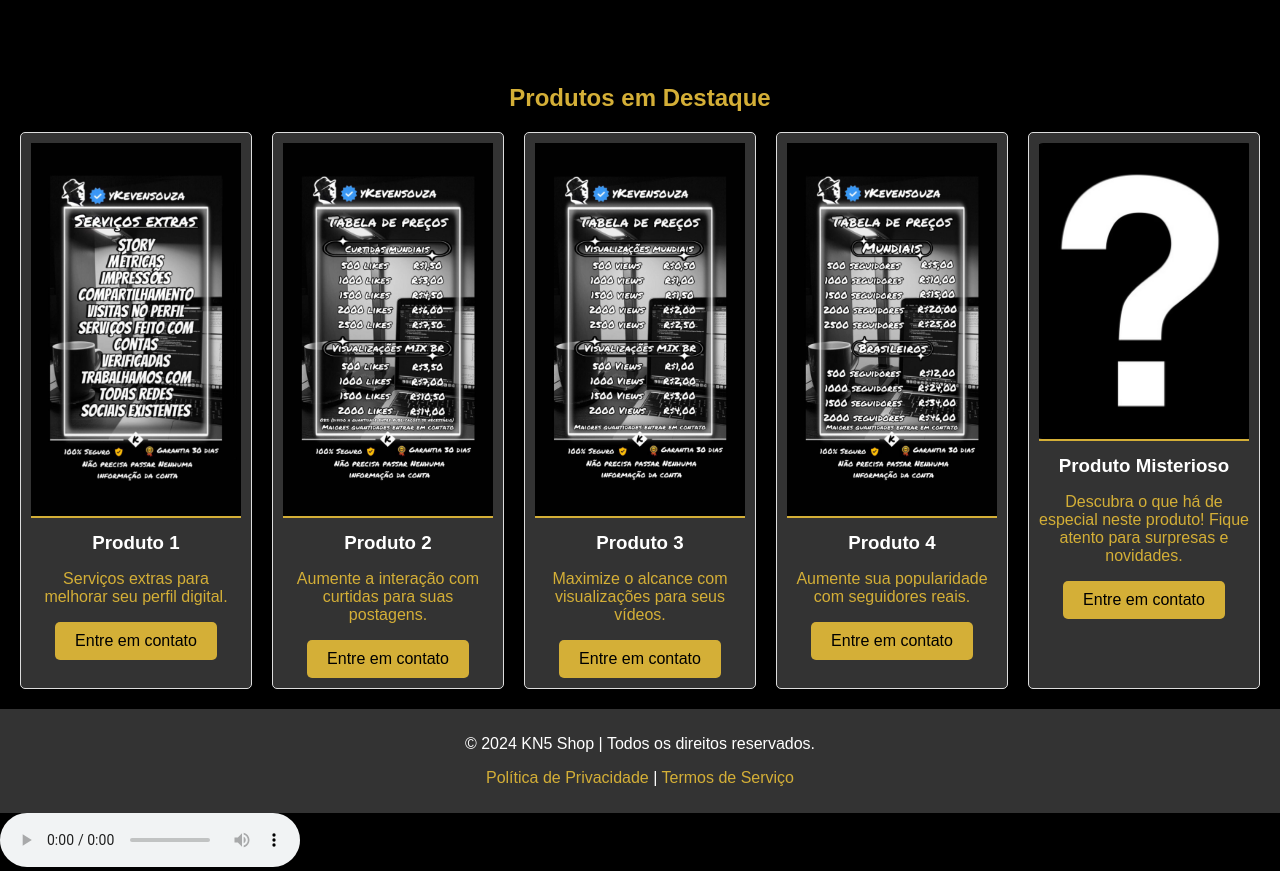
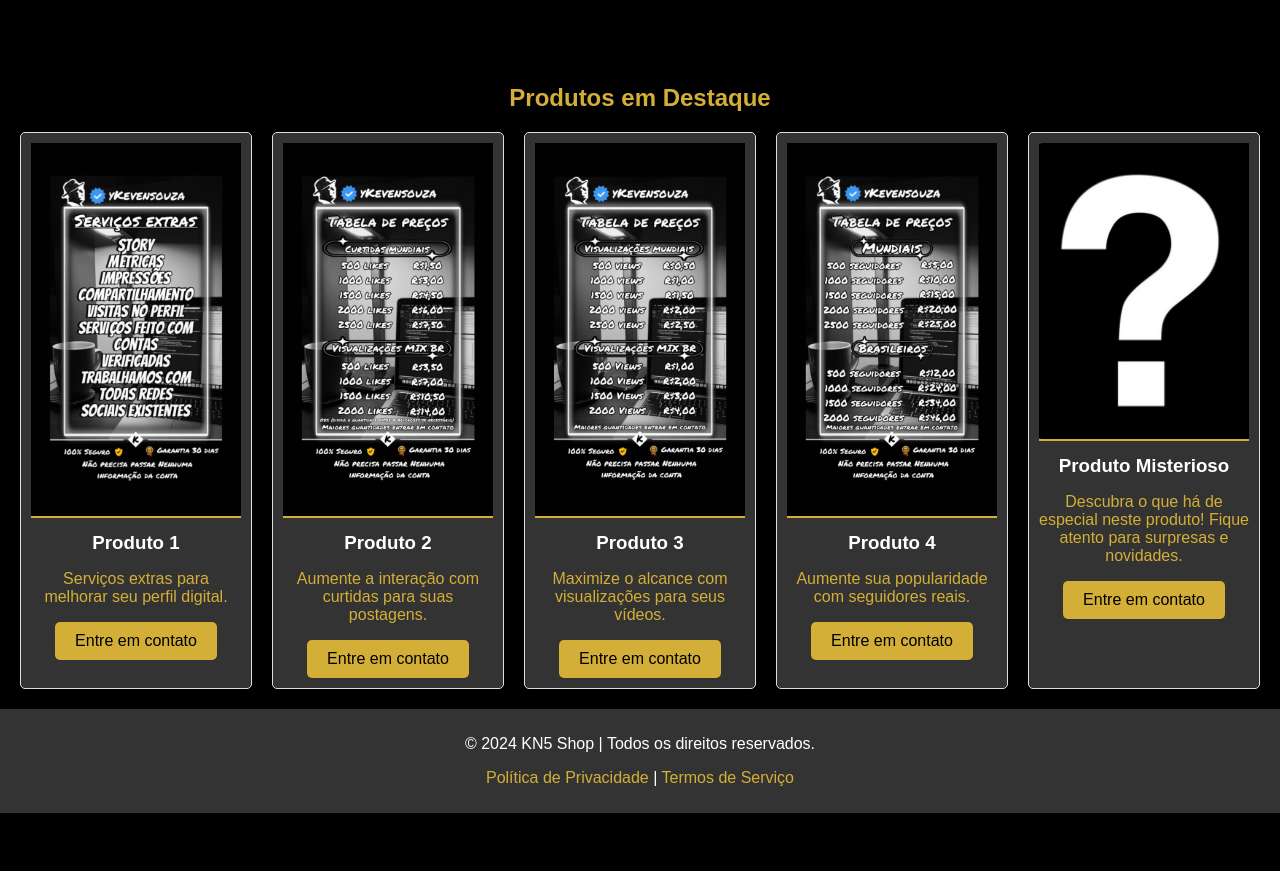
Before and after one commit to KN5Shop/KN5Shop.github.io, a plain HTML site: page index.html in a window 1280 px wide. Shown: the part 171-1042 px from the top of the page. After the commit the page ends 984 px from the top, so only its background shows below. Drawn offline with Linux system fonts and the light colour scheme.

Commit message:
Music no Index V3

```diff
--- a/index.html
+++ b/index.html
@@ -209,7 +209,7 @@
         <p><a href="privacy-policy.html">Política de Privacidade</a> | <a href="terms.html">Termos de Serviço</a></p>
     </footer>
     <!-- Adicionando o player de áudio -->
-    <audio id="background-music" controls autoplay loop>
+    <audio id="background-music" loop>
         <source src="music/music1.mp3" type="audio/mpeg">
         Seu navegador não suporta o elemento de áudio.
     </audio>
```
